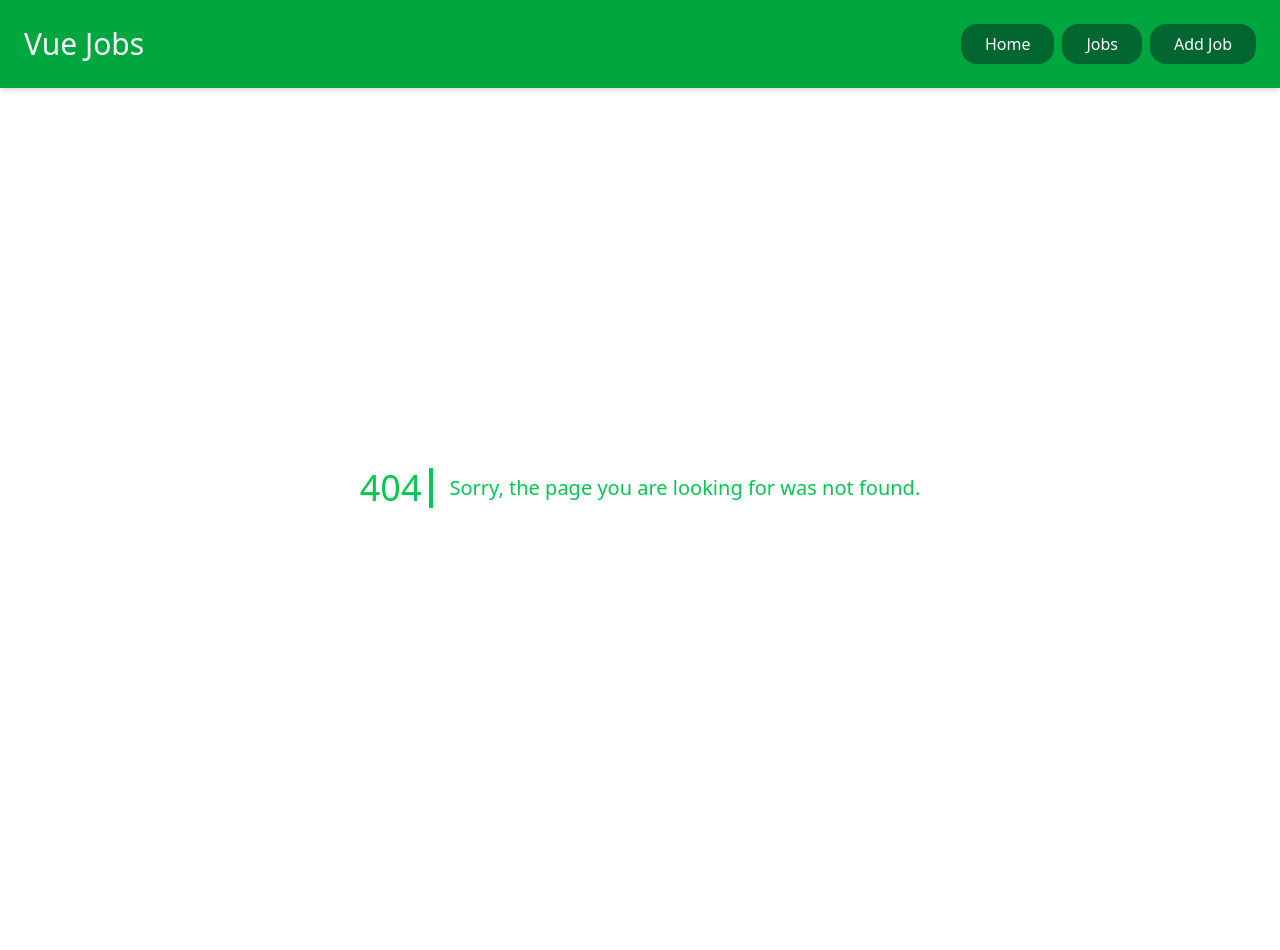
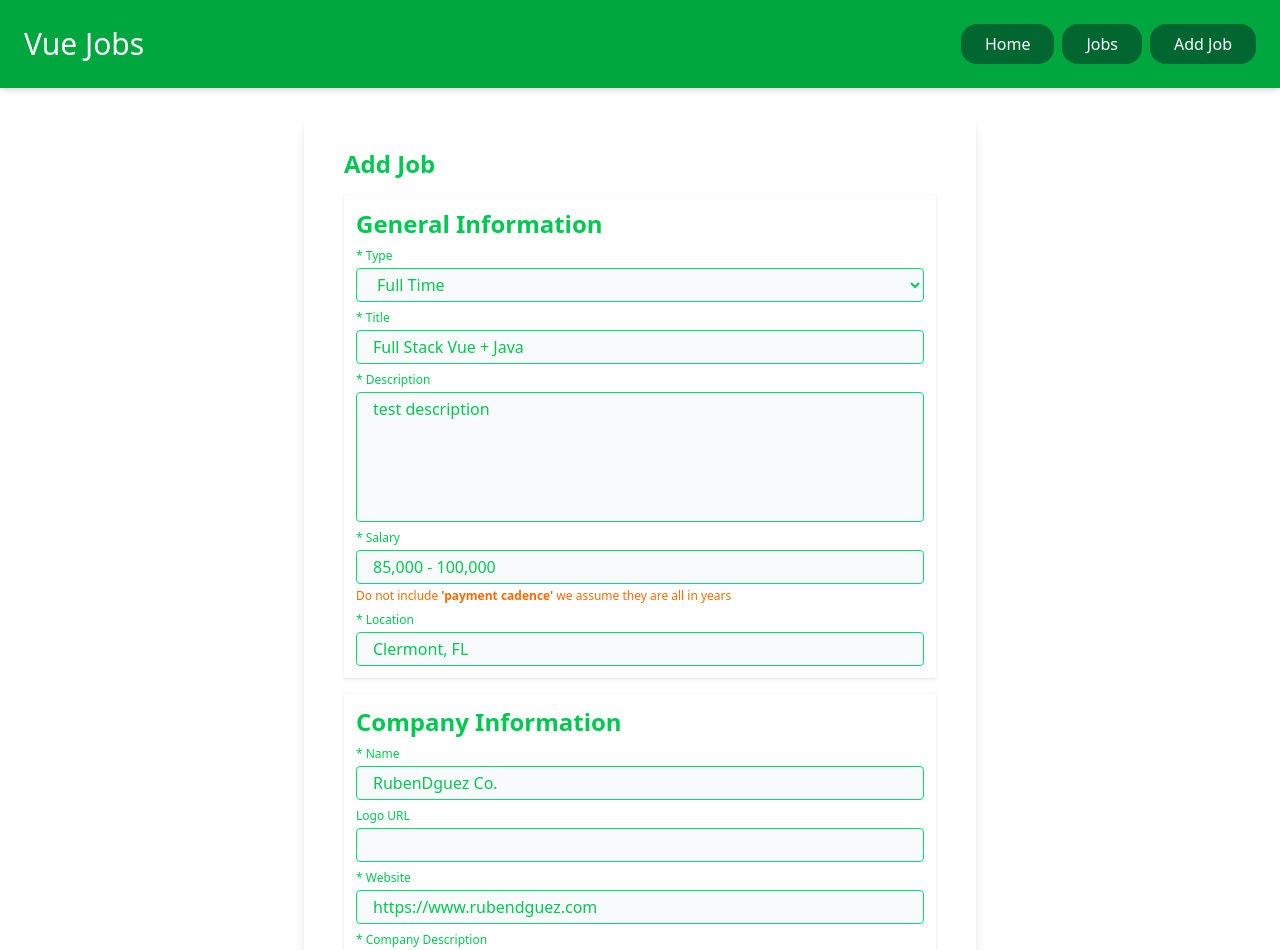
Before and after one commit to RubenDguez/vue-jobfinder, a Vue app: page /job/update/2686 in a window 1280 px wide. Before the commit this address had no page. Shown: the top 950 px of the page. Before the commit the page ends 888 px from the top, so only its background shows below. Built offline with nearby package versions, Linux system fonts and the light colour scheme; data requests are answered from the project's data file.

Commit message:
finish update job

```diff
--- a/src/components/AddJobForm.vue
+++ b/src/components/JobForm.vue
@@ -1,6 +1,17 @@
 <script setup>
 import axios from 'axios'
-import { ref } from 'vue'
+import { onMounted, ref } from 'vue'
+import { useRoute, useRouter } from 'vue-router'
+
+const route = useRoute()
+const router = useRouter()
+
+const props = defineProps({
+  isUpdate: {
+    type: Boolean,
+    default: false,
+  },
+})
 
 const type = ref('')
 const title = ref('')
@@ -12,8 +23,8 @@ const companyLogo = ref('')
 const companyWebsite = ref('')
 const companyDescription = ref('')
 
-const handleSubmit = async () => {
-  const data = {
+const getData = () => {
+  return {
     type: type.value,
     title: title.value,
     description: description.value,
@@ -26,13 +37,49 @@ const handleSubmit = async () => {
       description: companyDescription.value,
     },
   }
+}
 
+const handleCreate = async () => {
   try {
-    await axios.post('http://localhost:3001/jobs', data)
+    await axios.post('http://localhost:3001/jobs', getData())
+    router.push('/jobs');
   } catch (error) {
     console.error('Error submitting job:', error)
   }
 }
+
+const handleUpdate = async () => {
+  try {
+    await axios.put(`http://localhost:3001/jobs/${route.params.id}`, getData())
+    router.push(`/job/${route.params.id}`);
+  } catch (error) {
+    console.error('Error submitting job:', error)
+  }
+}
+
+const handleSubmit = async () => {
+  if (!props.isUpdate) return handleCreate()
+  return handleUpdate()
+}
+
+onMounted(async () => {
+  if (props.isUpdate) {
+    try {
+      const response = await axios.get(`http://localhost:3001/jobs/${route.params.id}`)
+      type.value = response.data.type
+      title.value = response.data.title
+      description.value = response.data.description
+      salary.value = response.data.salary
+      location.value = response.data.location
+      companyName.value = response.data.company.name
+      companyLogo.value = response.data.company.logo
+      companyWebsite.value = response.data.company.website
+      companyDescription.value = response.data.company.description
+    } catch (error) {
+      console.error('Error fetching job data:', error)
+    }
+  }
+})
 </script>
 
 <template>
@@ -48,13 +95,17 @@ const handleSubmit = async () => {
           <label for="type" class="text-green-500 text-xs">* Type</label>
           <select
             v-model="type"
+            :value="type"
             required
             name="type"
             id="type"
             class="border border-green-400 rounded px-4 py-1 bg-gray-50 text-green-500"
           >
             <option value="">select one</option>
-            <option value="fulltime">Full Time</option>
+            <option value="Full-Time">Full Time</option>
+            <option value="Part-Time">Part Time</option>
+            <option value="Contract-To-Hire">Contract To Hire</option>
+            <option value="Remote">Remote</option>
           </select>
         </div>
         <div class="flex flex-col gap-1">
@@ -62,6 +113,7 @@ const handleSubmit = async () => {
           <input
             v-model="title"
             required
+            :disabled="props.isUpdate"
             type="text"
             name="title"
             id="title"
@@ -116,6 +168,7 @@ const handleSubmit = async () => {
           <input
             v-model="companyName"
             required
+            :disabled="props.isUpdate"
             type="text"
             name="companyName"
             id="companyName"
@@ -125,6 +178,7 @@ const handleSubmit = async () => {
         <div class="flex flex-col gap-1">
           <label for="companyLogo" class="text-green-500 text-xs">Logo URL</label>
           <input
+            :disabled="props.isUpdate"
             v-model="companyLogo"
             type="text"
             name="companyLogo"
@@ -136,6 +190,7 @@ const handleSubmit = async () => {
           <label for="companyWebsite" class="text-green-500 text-xs">* Website</label>
           <input
             v-model="companyWebsite"
+            :disabled="props.isUpdate"
             required
             type="text"
             name="companyWebsite"
@@ -150,6 +205,7 @@ const handleSubmit = async () => {
           <textarea
             v-model="companyDescription"
             required
+            :disabled="props.isUpdate"
             rows="5"
             name="companyDescription"
             id="companyDescription"
@@ -162,10 +218,10 @@ const handleSubmit = async () => {
 
       <button
         type="submit"
-        class="text-white py-2 px-6 bg-green-800 rounded-2xl"
+        :class="`text-white py-2 px-6 ${props.isUpdate ? 'bg-amber-500' : 'bg-green-800'} rounded-2xl`"
         style="cursor: pointer"
       >
-        Submit
+        {{ props.isUpdate ? 'Update' : 'Submit' }}
       </button>
     </form>
   </section>
--- a/src/data/jobs.json
+++ b/src/data/jobs.json
@@ -1,18 +1,18 @@
 {
   "jobs": [
     {
-      "id": "b1e7c8a2-4f2a-4e7b-9e0d-1a2b3c4d5e6f",
       "type": "Full-Time",
       "title": "Senior Vue Developer",
       "description": "We are looking for an experienced Vue.js developer to join our team. You will be responsible for building user interfaces and maintaining our web applications.",
       "salary": "$80,000 - $120,000",
-      "location": "Remote",
+      "location": "Juno Beach, FL",
       "company": {
         "name": "Tech Solutions Inc.",
         "logo": "https://via.placeholder.com/150",
         "website": "https://techsolutions.com",
         "description": "Tech Solutions Inc. is a leading provider of innovative software solutions. We are committed to delivering high-quality products and services to our clients worldwide."
-      }
+      },
+      "id": "b1e7c8a2-4f2a-4e7b-9e0d-1a2b3c4d5e6f"
     },
     {
       "id": "c2f4d9b3-5e1a-4c8b-8f0e-2b3c4d5e6f7a",
@@ -85,18 +85,32 @@
       }
     },
     {
-      "id": "2686",
-      "type": "fulltime",
+      "type": "Full-Time",
       "title": "Full Stack Vue + Java",
       "description": "test description",
       "salary": "85,000 - 100,000",
-      "location": "Orlando, FL",
+      "location": "Clermont, FL",
       "company": {
         "name": "RubenDguez Co.",
         "logo": "",
         "website": "https://www.rubendguez.com",
         "description": "company description"
-      }
+      },
+      "id": "2686"
+    },
+    {
+      "type": "Remote",
+      "title": "Vue Developer Front-End",
+      "description": "TEST",
+      "salary": "$85,000 - $105,000",
+      "location": "Juno Beach, FL",
+      "company": {
+        "name": "NextEra Energy",
+        "logo": "",
+        "website": "https://www.google.com",
+        "description": "Company Description Test"
+      },
+      "id": "acc5"
     }
   ]
 }
--- a/src/routes/index.js
+++ b/src/routes/index.js
@@ -4,6 +4,7 @@ import Jobs from '@/views/Jobs.vue'
 import AddJob from '@/views/AddJob.vue'
 import NotFound from '@/Pages/NotFound.vue'
 import Job from '@/views/Job.vue'
+import UpdateJob from '@/views/UpdateJob.vue'
 
 const router = createRouter({
   history: createWebHistory(import.meta.env.BASE_URL),
@@ -24,6 +25,11 @@ const router = createRouter({
       component: Job,
     },
     {
+      path: '/job/update/:id',
+      name: 'updateJob',
+      component: UpdateJob,
+    },
+    {
       path: '/add-job',
       name: 'add-job',
       component: AddJob,
--- a/src/views/Job.vue
+++ b/src/views/Job.vue
@@ -51,7 +51,7 @@ onMounted(async () => {
         <hr class="my-2" style="color: lightgray" />
 
         <RouterLink
-          :to="`/job/edit/${route.params.id}`"
+          :to="`/job/update/${route.params.id}`"
           class="bg-amber-400 rounded-2xl py-1 text-center text-white shadow"
           >Edit</RouterLink
         >
--- a/jsconfig.json
+++ b/src/views/UpdateJob.vue
@@ -1,8 +1,7 @@
-{
-  "compilerOptions": {
-    "paths": {
-      "@/*": ["./src/*"]
-    }
-  },
-  "exclude": ["node_modules", "dist"]
-}
+<script setup>
+import AddJobForm from '@/components/JobForm.vue'
+</script>
+
+<template>
+  <AddJobForm :isUpdate="true" />
+</template>
```
